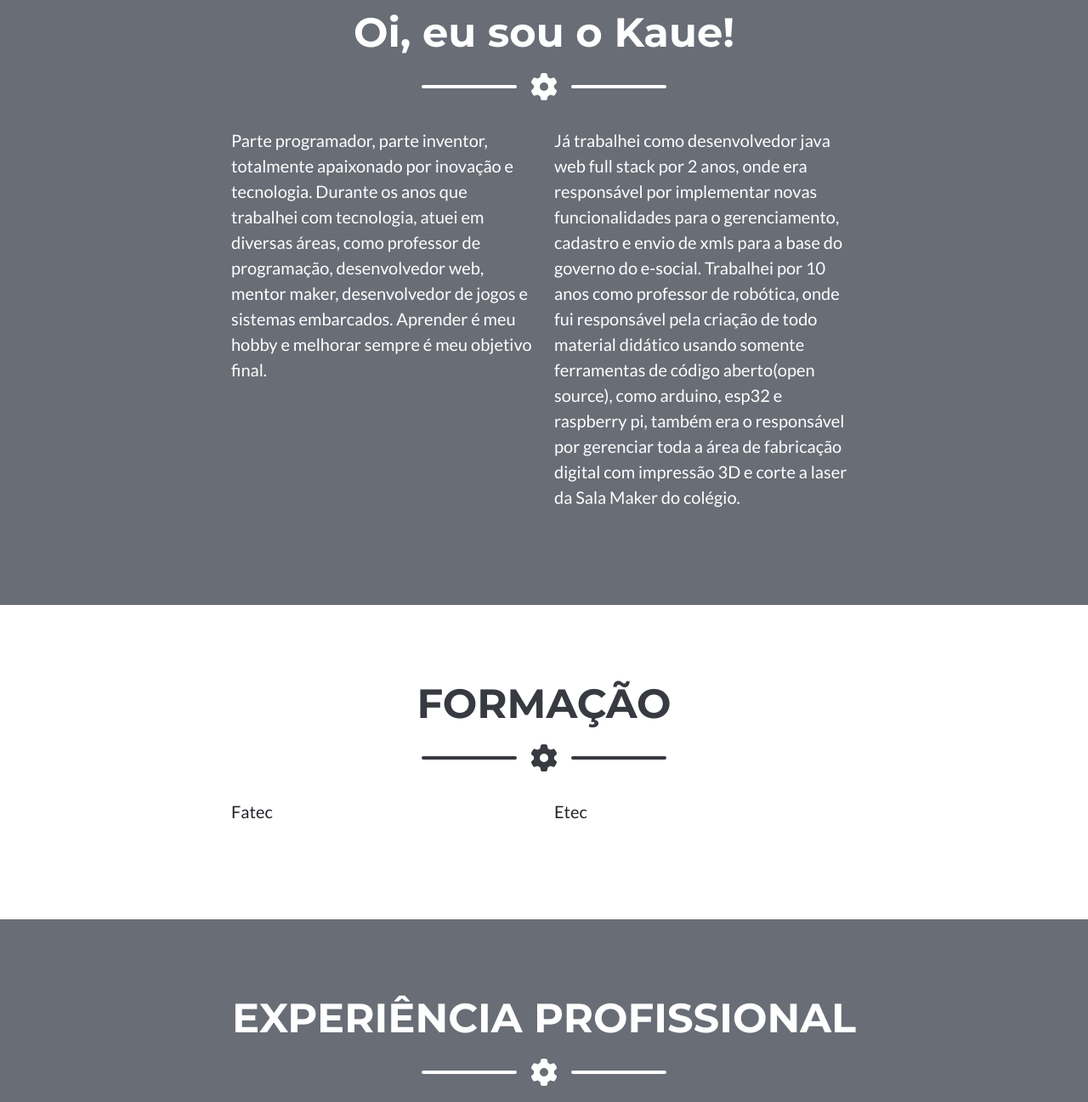
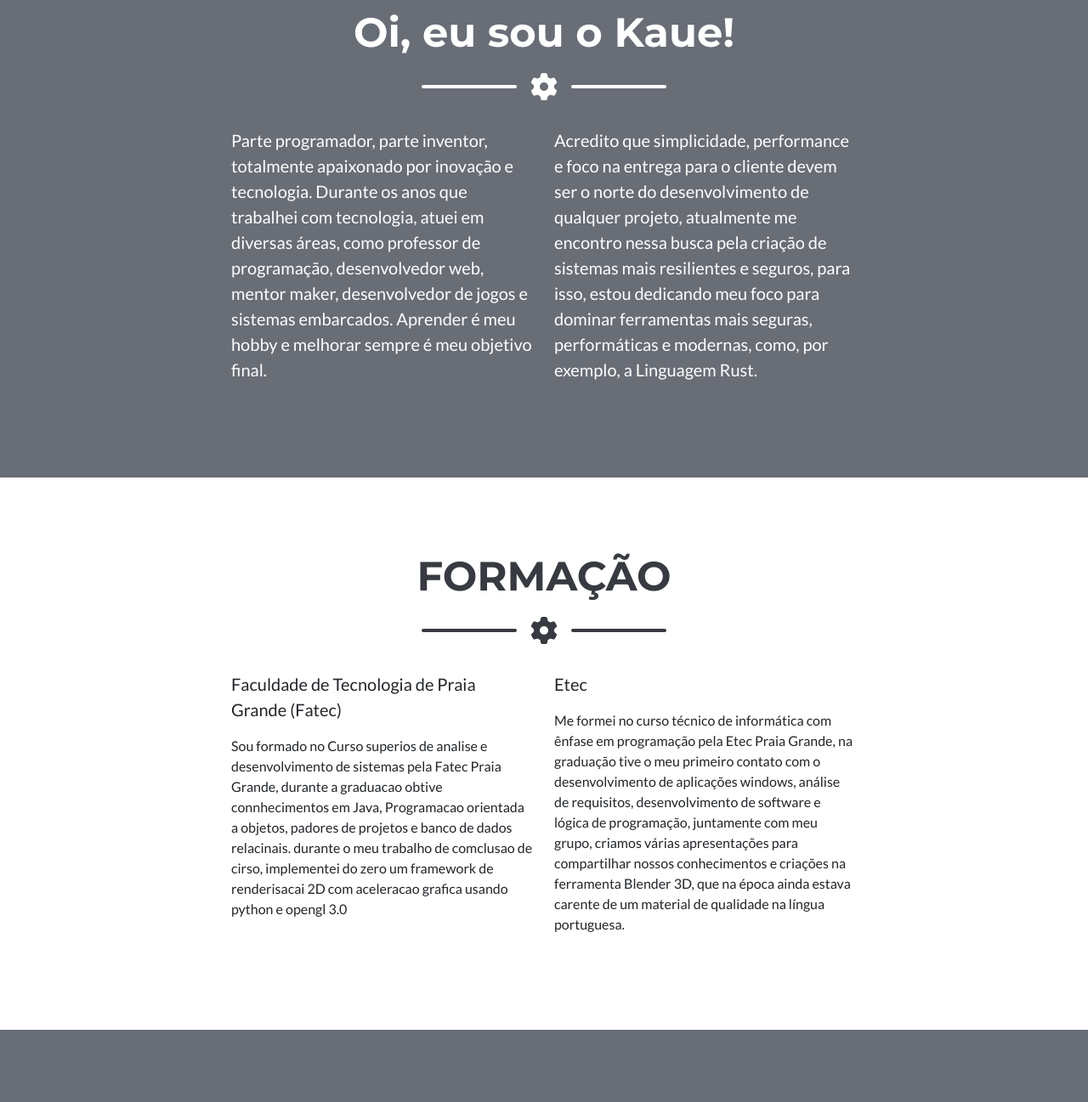
Before and after one commit to klauty/portfolio, a website: page src/pug/index.pug in a window 1280 px wide. Shown: the part 1788-3085 px from the top of the page at 85% size. Drawn offline with nearby package versions, Linux system fonts and the light colour scheme; files that its build step writes are made by us from their sources; files whose address does not match are found by name.

Commit message:
melhoria dos textos descritivos das sectios `formação` e `sobre mim`

```diff
--- a/src/pug/index.pug
+++ b/src/pug/index.pug
@@ -131,7 +131,7 @@ html(lang='en')
                             | Parte programador, parte inventor, totalmente apaixonado por inovação e tecnologia. Durante os anos que trabalhei com tecnologia, atuei em diversas áreas, como professor de programação, desenvolvedor web, mentor maker, desenvolvedor de jogos e sistemas embarcados.  Aprender é meu hobby e melhorar sempre é meu objetivo final.
                     .col-lg-4.me-auto
                         p.lead
-                            | Já trabalhei como desenvolvedor java web full stack por 2 anos, onde era responsável por implementar novas funcionalidades para o gerenciamento, cadastro e envio de xmls para a base do governo do e-social. Trabalhei por 10 anos como professor de robótica, onde fui responsável pela criação de todo material  didático usando somente ferramentas de código aberto(open source), como arduino, esp32 e raspberry pi, também era o responsável por gerenciar toda a área de fabricação digital com impressão 3D e corte a laser da Sala Maker do colégio.
+                            |Acredito que simplicidade, performance e foco na entrega para o cliente devem ser o norte do desenvolvimento de qualquer projeto, atualmente me encontro nessa busca pela criação de sistemas mais resilientes e seguros, para isso,  estou dedicando meu foco para dominar ferramentas mais seguras, performáticas e modernas, como, por exemplo, a Linguagem Rust.
 
                 // About Section Button
                 //- .text-center.mt-4
@@ -154,10 +154,14 @@ html(lang='en')
                 .row
                     .col-lg-4.ms-auto
                         p.lead
-                            | Fatec
+                            | Faculdade de Tecnologia de Praia Grande (Fatec)
+                        p
+                            | Sou formado no Curso superios de analise e desenvolvimento de sistemas pela Fatec Praia Grande, durante a graduacao obtive connhecimentos em Java, Programacao orientada a objetos, padores de projetos e banco de dados relacinais. durante o meu trabalho de comclusao de cirso, implementei do zero um framework de renderisacai 2D com aceleracao grafica usando python e opengl 3.0
                     .col-lg-4.me-auto
                         p.lead
                             | Etec
+                        p
+                            | Me formei no curso técnico de informática com ênfase em programação pela Etec Praia Grande, na graduação tive o meu primeiro contato com o desenvolvimento de aplicações windows, análise de requisitos, desenvolvimento de software e lógica de programação, juntamente com meu grupo, criamos várias apresentações para compartilhar nossos conhecimentos 	e criações na ferramenta Blender 3D, que na época ainda estava carente de um material de qualidade na língua portuguesa.
         // About Section
         section#jobs.page-section.bg-primary.text-white.mb-0
             .container
```
Also changed, not shown: docs/index.html.
